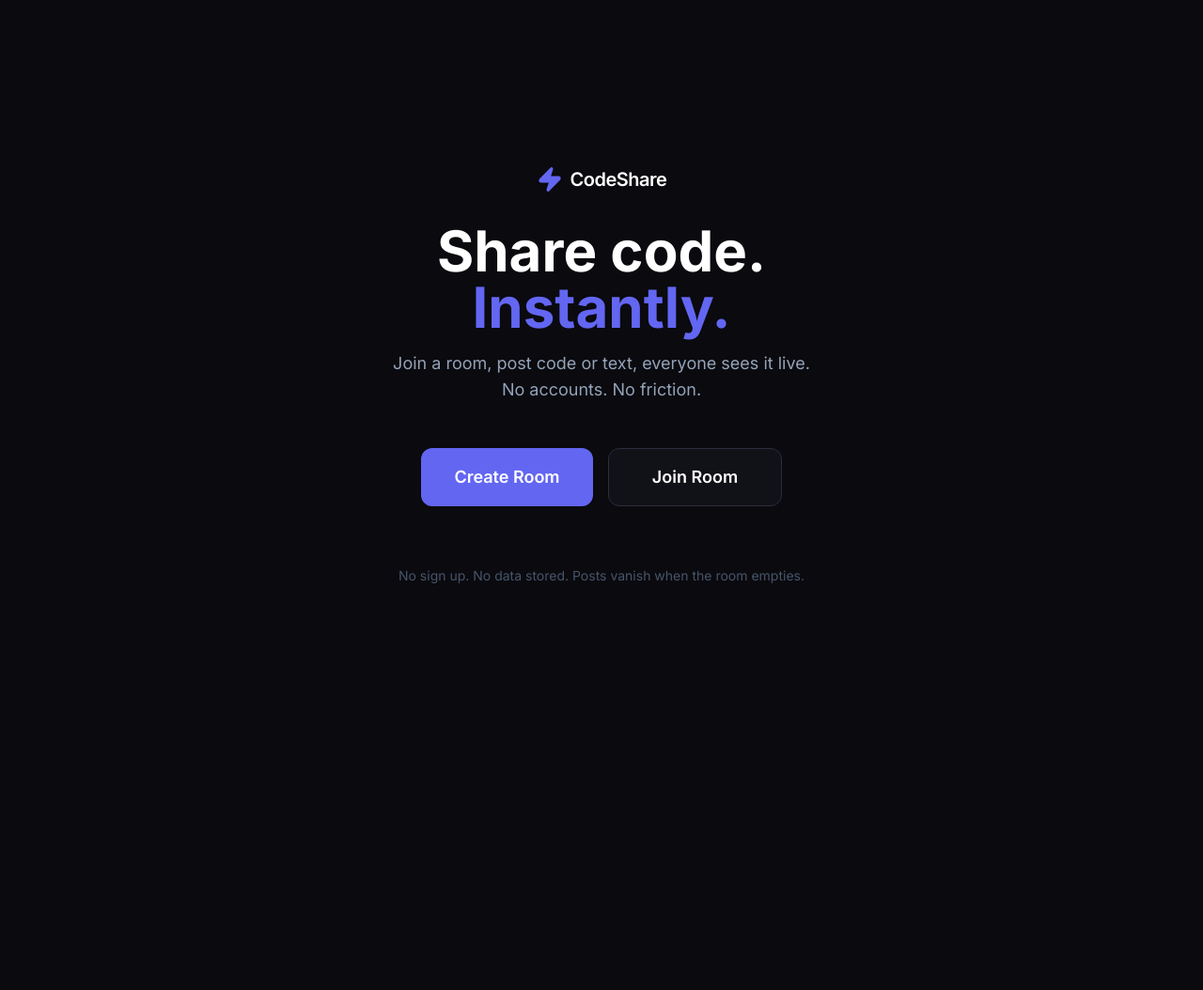
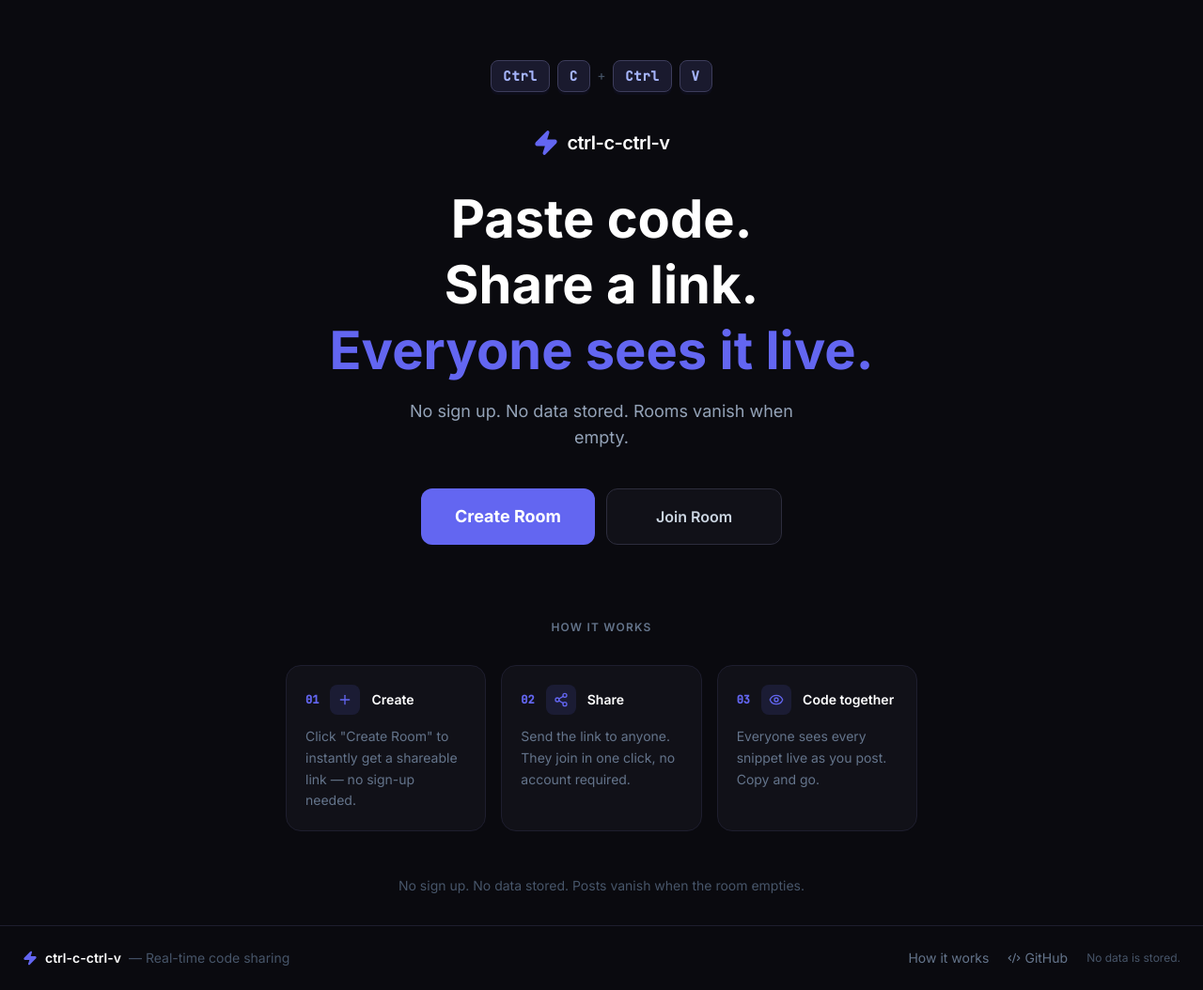
Before and after one commit to diretrix-git/ctrl-c-ctrl-v, a Next.js app: page / in a window 1280 px wide. Shown: the whole page at 94% size. Before the commit the page ends 800 px from the top, so only its background shows below. Built offline with nearby package versions, Linux system fonts and the light colour scheme; no server answers.

Commit message:
full SEO + UX overhaul: keycaps, staggered hero, how-it-works, footer, pulse dot, entry animations, aria-labels, favicon, title fix

```diff
--- a/app/layout.tsx
+++ b/app/layout.tsx
@@ -10,11 +10,11 @@ const BASE_URL = "https://ctrl-c-ctrl-v.up.railway.app";
 export const metadata: Metadata = {
   metadataBase: new URL(BASE_URL),
   title: {
-    default: "ctrl-c-ctrl-v — Real-time Code Sharing",
-    template: "%s | ctrl-c-ctrl-v",
+    default: "Real-time Code Sharing — ctrl-c-ctrl-v",
+    template: "%s — ctrl-c-ctrl-v",
   },
   description:
-    "Share code and text instantly with your team. Create a room, post snippets, everyone sees it live. No sign up, no accounts — just a room code.",
+    "Instantly share code or text with anyone in real-time. No login, no accounts. Create a room, paste your code, and everyone sees it live.",
   keywords: [
     "code sharing",
     "real-time code share",
@@ -46,7 +46,7 @@ export const metadata: Metadata = {
     siteName: "ctrl-c-ctrl-v",
     title: "ctrl-c-ctrl-v — Real-time Code Sharing",
     description:
-      "Share code and text instantly with your team. No sign up. No accounts. Just a room code.",
+      "Instantly share code or text with anyone in real-time. No login required. Rooms vanish when empty.",
     images: [
       {
         url: "/og-image.png",
@@ -60,21 +60,20 @@ export const metadata: Metadata = {
     card: "summary_large_image",
     title: "ctrl-c-ctrl-v — Real-time Code Sharing",
     description:
-      "Share code and text instantly with your team. No sign up. No accounts. Just a room code.",
+      "Instantly share code or text with anyone in real-time. No login required.",
     images: ["/og-image.png"],
-    creator: "@ctrlcctrlv",
   },
   alternates: {
     canonical: BASE_URL,
   },
-  // Google Search Console verification
   verification: {
     google: process.env.NEXT_PUBLIC_GOOGLE_SITE_VERIFICATION ?? "",
   },
   manifest: "/manifest.json",
   icons: {
     icon: [
-      { url: "/favicon.ico" },
+      { url: "/favicon.ico", sizes: "any" },
+      { url: "/favicon.svg", type: "image/svg+xml" },
       { url: "/icon-192.png", sizes: "192x192", type: "image/png" },
       { url: "/icon-512.png", sizes: "512x512", type: "image/png" },
     ],
--- a/app/page.tsx
+++ b/app/page.tsx
@@ -2,10 +2,11 @@
 
 import { useState } from "react";
 import { useRouter } from "next/navigation";
-import { motion } from "framer-motion";
+import { motion, AnimatePresence } from "framer-motion";
 import { customAlphabet } from "nanoid";
-import { Zap } from "lucide-react";
+import { Zap, Plus, Hash, Code2, Share2, Eye } from "lucide-react";
 import Script from "next/script";
+import Link from "next/link";
 
 const jsonLd = {
   "@context": "https://schema.org",
@@ -13,14 +14,10 @@ const jsonLd = {
   name: "ctrl-c-ctrl-v",
   url: "https://ctrl-c-ctrl-v.up.railway.app",
   description:
-    "Real-time code and text sharing. Create a room, post snippets, everyone sees it live. No sign up required.",
+    "Real-time code and text sharing. No login required. Rooms vanish when empty.",
   applicationCategory: "DeveloperApplication",
   operatingSystem: "Any",
-  offers: {
-    "@type": "Offer",
-    price: "0",
-    priceCurrency: "USD",
-  },
+  offers: { "@type": "Offer", price: "0", priceCurrency: "USD" },
   featureList: [
     "Real-time code sharing",
     "Syntax highlighting",
@@ -31,6 +28,48 @@ const jsonLd = {
 };
 
 const nanoid = customAlphabet("ABCDEFGHJKLMNPQRSTUVWXYZ23456789", 6);
+
+const HOW_IT_WORKS = [
+  {
+    step: "01",
+    icon: Plus,
+    title: "Create",
+    desc: 'Click "Create Room" to instantly get a shareable link — no sign-up needed.',
+  },
+  {
+    step: "02",
+    icon: Share2,
+    title: "Share",
+    desc: "Send the link to anyone. They join in one click, no account required.",
+  },
+  {
+    step: "03",
+    icon: Eye,
+    title: "Code together",
+    desc: "Everyone sees every snippet live as you post. Copy and go.",
+  },
+];
+
+// Keycap component
+function Keycap({ label, delay }: { label: string; delay: number }) {
+  return (
+    <motion.span
+      initial={{ opacity: 0, y: -8 }}
+      animate={{ opacity: 1, y: 0 }}
+      transition={{ delay, duration: 0.4 }}
+      className="inline-flex items-center justify-center font-mono font-bold text-sm px-3 py-1.5 rounded-lg select-none"
+      style={{
+        background: "#1a1a2e",
+        color: "#a5b4fc",
+        border: "1px solid #3d3d5c",
+        boxShadow: "0 3px 0 #0d0d1a",
+        letterSpacing: "0.05em",
+      }}
+    >
+      {label}
+    </motion.span>
+  );
+}
 
 export default function LandingPage() {
   const router = useRouter();
@@ -59,72 +98,114 @@ export default function LandingPage() {
         type="application/ld+json"
         dangerouslySetInnerHTML={{ __html: JSON.stringify(jsonLd) }}
       />
-      <main className="min-h-screen flex flex-col items-center justify-center px-4"
-        style={{ background: "#0a0a0f" }}>
+
+      <div className="min-h-screen flex flex-col" style={{ background: "#0a0a0f" }}>
+        <main className="flex-1 flex flex-col items-center justify-center px-4 pt-16 pb-8">
+
+          {/* Keyboard shortcut brand */}
+          <motion.div
+            initial={{ opacity: 0 }}
+            animate={{ opacity: 1 }}
+            transition={{ duration: 0.4 }}
+            className="flex items-center gap-2 mb-10"
+          >
+            <Keycap label="Ctrl" delay={0.1} />
+            <Keycap label="C" delay={0.2} />
+            <motion.span
+              initial={{ opacity: 0 }}
+              animate={{ opacity: 1 }}
+              transition={{ delay: 0.3 }}
+              className="text-slate-600 text-sm font-mono"
+            >
+              +
+            </motion.span>
+            <Keycap label="Ctrl" delay={0.35} />
+            <Keycap label="V" delay={0.45} />
+          </motion.div>
 
           {/* Logo */}
           <motion.div
-        initial={{ opacity: 0, y: -20 }}
+            initial={{ opacity: 0, y: -16 }}
             animate={{ opacity: 1, y: 0 }}
-        transition={{ duration: 0.5 }}
+            transition={{ duration: 0.4, delay: 0.1 }}
             className="flex items-center gap-2 mb-8"
           >
             <Zap size={28} className="text-indigo-500" fill="#6366f1" />
-        <span className="text-xl font-semibold tracking-tight text-white">CodeShare</span>
+            <span className="text-xl font-semibold tracking-tight text-white">ctrl-c-ctrl-v</span>
           </motion.div>
 
-      {/* Headline */}
-      <motion.h1
-        initial={{ opacity: 0, y: 20 }}
+          {/* Headline — staggered word reveal */}
+          <div className="text-center mb-4 overflow-hidden">
+            {["Paste code.", "Share a link.", "Everyone sees it live."].map((line, i) => (
+              <motion.div
+                key={line}
+                initial={{ opacity: 0, y: 24 }}
                 animate={{ opacity: 1, y: 0 }}
-        transition={{ duration: 0.5, delay: 0.1 }}
-        className="text-4xl sm:text-6xl font-bold text-center text-white leading-tight mb-4"
+                transition={{ duration: 0.45, delay: 0.2 + i * 0.1 }}
               >
-        Share code.
-        <br />
-        <span style={{ color: "#6366f1" }}>Instantly.</span>
-      </motion.h1>
+                <h1
+                  className="font-bold text-white leading-tight"
+                  style={{ fontSize: "clamp(2rem, 6vw, 3.5rem)" }}
+                >
+                  {i === 2 ? (
+                    <span style={{ color: "#6366f1" }}>{line}</span>
+                  ) : (
+                    line
+                  )}
+                </h1>
+              </motion.div>
+            ))}
+          </div>
 
+          {/* Subheading */}
           <motion.p
-        initial={{ opacity: 0, y: 20 }}
+            initial={{ opacity: 0, y: 16 }}
             animate={{ opacity: 1, y: 0 }}
-        transition={{ duration: 0.5, delay: 0.2 }}
-        className="text-slate-400 text-center text-lg mb-12 max-w-md"
+            transition={{ duration: 0.4, delay: 0.55 }}
+            className="text-slate-400 text-center text-lg mb-10 max-w-md"
           >
-        Join a room, post code or text, everyone sees it live. No accounts. No friction.
+            No sign up. No data stored. Rooms vanish when empty.
           </motion.p>
 
-      {/* Buttons */}
+          {/* CTA Buttons */}
           <motion.div
             initial={{ opacity: 0, y: 20 }}
             animate={{ opacity: 1, y: 0 }}
-        transition={{ duration: 0.5, delay: 0.3 }}
-        className="flex flex-col sm:flex-row gap-4 w-full max-w-sm"
+            transition={{ duration: 0.4, delay: 0.65 }}
+            className="flex flex-col sm:flex-row gap-3 w-full max-w-sm"
           >
-        <button
+            <motion.button
+              whileHover={{ scale: 1.03 }}
+              whileTap={{ scale: 0.97 }}
               onClick={createRoom}
-          className="flex-1 py-4 rounded-xl font-semibold text-white text-lg transition-all duration-150 hover:brightness-110 active:scale-95"
+              aria-label="Create a new room"
+              className="flex-1 py-4 rounded-xl font-bold text-white text-lg transition-colors"
               style={{ background: "#6366f1" }}
             >
               Create Room
-        </button>
+            </motion.button>
 
-        <button
+            <motion.button
+              whileHover={{ scale: 1.03 }}
+              whileTap={{ scale: 0.97 }}
               onClick={() => { setShowJoin((v) => !v); setError(""); }}
-          className="flex-1 py-4 rounded-xl font-semibold text-white text-lg border transition-all duration-150 hover:border-indigo-500 hover:text-indigo-400 active:scale-95"
+              aria-label="Join an existing room by code"
+              className="flex-1 py-4 rounded-xl font-semibold text-slate-300 text-base border transition-colors hover:border-indigo-500 hover:text-indigo-400"
               style={{ borderColor: "#2d2d3d", background: "#111118" }}
             >
               Join Room
-        </button>
+            </motion.button>
           </motion.div>
 
           {/* Join input */}
+          <AnimatePresence>
             {showJoin && (
               <motion.div
                 initial={{ opacity: 0, height: 0 }}
                 animate={{ opacity: 1, height: "auto" }}
+                exit={{ opacity: 0, height: 0 }}
                 transition={{ duration: 0.25 }}
-          className="mt-4 w-full max-w-sm overflow-hidden"
+                className="mt-3 w-full max-w-sm overflow-hidden"
               >
                 <div className="flex gap-2">
                   <input
@@ -135,30 +216,122 @@ export default function LandingPage() {
                     onChange={(e) => { setJoinCode(e.target.value.toUpperCase()); setError(""); }}
                     onKeyDown={(e) => e.key === "Enter" && joinRoom()}
                     maxLength={8}
+                    aria-label="Room code"
                     className="flex-1 px-4 py-3 rounded-xl text-white font-mono text-lg tracking-widest outline-none border focus:border-indigo-500 transition-colors"
-              style={{ background: "#111118", borderColor: "#2d2d3d" }}
+                    style={{ background: "#111118", borderColor: error ? "#ef4444" : "#2d2d3d" }}
                   />
-            <button
+                  <motion.button
+                    whileHover={{ scale: 1.03 }}
+                    whileTap={{ scale: 0.97 }}
                     onClick={joinRoom}
-              className="px-5 py-3 rounded-xl font-semibold text-white transition-all hover:brightness-110 active:scale-95"
+                    aria-label="Go to room"
+                    className="px-5 py-3 rounded-xl font-semibold text-white transition-all"
                     style={{ background: "#6366f1" }}
                   >
                     Go
-            </button>
+                  </motion.button>
                 </div>
-          {error && <p className="text-red-400 text-sm mt-2 pl-1">{error}</p>}
+                <AnimatePresence>
+                  {error && (
+                    <motion.p
+                      initial={{ opacity: 0, y: -4 }}
+                      animate={{ opacity: 1, y: 0 }}
+                      exit={{ opacity: 0 }}
+                      className="text-red-400 text-sm mt-2 pl-1"
+                    >
+                      {error}
+                    </motion.p>
+                  )}
+                </AnimatePresence>
               </motion.div>
             )}
+          </AnimatePresence>
+
+          {/* How it works */}
+          <div id="how-it-works" className="mt-20 w-full max-w-2xl">
+            <motion.p
+              initial={{ opacity: 0 }}
+              whileInView={{ opacity: 1 }}
+              viewport={{ once: true }}
+              transition={{ duration: 0.4 }}
+              className="text-center text-xs font-semibold uppercase tracking-widest text-slate-500 mb-8"
+            >
+              How it works
+            </motion.p>
+            <div className="grid grid-cols-1 sm:grid-cols-3 gap-4">
+              {HOW_IT_WORKS.map(({ step, icon: Icon, title, desc }, i) => (
+                <motion.div
+                  key={step}
+                  initial={{ opacity: 0, y: 24 }}
+                  whileInView={{ opacity: 1, y: 0 }}
+                  viewport={{ once: true }}
+                  transition={{ duration: 0.4, delay: i * 0.1 }}
+                  className="rounded-2xl p-5 flex flex-col gap-3"
+                  style={{ background: "#111118", border: "1px solid #1e1e2e" }}
+                >
+                  <div className="flex items-center gap-3">
+                    <span className="font-mono text-xs font-bold" style={{ color: "#6366f1" }}>
+                      {step}
+                    </span>
+                    <div
+                      className="w-8 h-8 rounded-lg flex items-center justify-center"
+                      style={{ background: "#6366f122" }}
+                    >
+                      <Icon size={16} style={{ color: "#6366f1" }} />
+                    </div>
+                    <span className="font-semibold text-white text-sm">{title}</span>
+                  </div>
+                  <p className="text-slate-500 text-sm leading-relaxed">{desc}</p>
+                </motion.div>
+              ))}
+            </div>
+          </div>
 
           <motion.p
             initial={{ opacity: 0 }}
             animate={{ opacity: 1 }}
-        transition={{ delay: 0.6 }}
-        className="text-slate-600 text-sm mt-16"
+            transition={{ delay: 0.8 }}
+            className="text-slate-600 text-sm mt-12"
           >
             No sign up. No data stored. Posts vanish when the room empties.
           </motion.p>
         </main>
+
+        {/* Footer */}
+        <motion.footer
+          initial={{ opacity: 0 }}
+          whileInView={{ opacity: 1 }}
+          viewport={{ once: true }}
+          transition={{ duration: 0.5 }}
+          className="w-full border-t px-6 py-6 flex flex-col sm:flex-row items-center justify-between gap-4"
+          style={{ borderColor: "#1e1e2e" }}
+        >
+          <div className="flex items-center gap-2">
+            <Zap size={16} style={{ color: "#6366f1" }} fill="#6366f1" />
+            <span className="text-sm font-semibold text-white">ctrl-c-ctrl-v</span>
+            <span className="text-slate-600 text-sm">— Real-time code sharing</span>
+          </div>
+          <div className="flex items-center gap-5 text-sm text-slate-500">
+            <a
+              href="#how-it-works"
+              className="hover:text-slate-300 transition-colors"
+            >
+              How it works
+            </a>
+            <a
+              href="https://github.com/diretrix-git/ctrl-c-ctrl-v"
+              target="_blank"
+              rel="noopener noreferrer"
+              className="hover:text-slate-300 transition-colors flex items-center gap-1"
+              aria-label="View source on GitHub"
+            >
+              <Code2 size={14} />
+              GitHub
+            </a>
+            <span className="text-slate-600 text-xs">No data is stored.</span>
+          </div>
+        </motion.footer>
+      </div>
     </>
   );
 }
--- a/components/RoomHeader.tsx
+++ b/components/RoomHeader.tsx
@@ -3,6 +3,7 @@
 import { useState, useEffect } from "react";
 import { Copy, Check, Users, Zap, Share2, Palette, AlignJustify, LayoutList } from "lucide-react";
 import Link from "next/link";
+import { motion, AnimatePresence } from "framer-motion";
 import { useRoomStore, THEMES } from "@/lib/store";
 
 interface Props {
@@ -60,6 +61,7 @@ export default function RoomHeader({ code, userCount }: Props) {
   }, [showUsers]);
 
   return (
+    <>
       <header
         className="sticky top-0 z-10 flex items-center justify-between px-4 sm:px-6 py-3 border-b gap-2"
         style={{ background: "#0a0a0f", borderColor: "#1e1e2e" }}
@@ -67,10 +69,11 @@ export default function RoomHeader({ code, userCount }: Props) {
         {/* Left: logo */}
         <Link
           href="/"
+          aria-label="Go to home page"
           className="flex items-center gap-1.5 text-slate-400 hover:text-white transition-colors shrink-0"
         >
           <Zap size={18} style={{ color: "#6366f1" }} fill="#6366f1" />
-        <span className="text-sm font-medium hidden sm:inline">CodeShare</span>
+          <span className="text-sm font-medium hidden sm:inline">ctrl-c-ctrl-v</span>
         </Link>
 
         {/* Center: room code + copy */}
@@ -81,25 +84,29 @@ export default function RoomHeader({ code, userCount }: Props) {
           >
             {code}
           </span>
-        <button
+          <motion.button
+            whileHover={{ scale: 1.03 }}
+            whileTap={{ scale: 0.97 }}
             onClick={copyCode}
-          className="flex items-center gap-1.5 px-3 py-1.5 rounded-lg text-sm font-semibold transition-all duration-150 active:scale-95"
+            className="flex items-center gap-1.5 px-3 py-1.5 rounded-lg text-sm font-semibold transition-colors duration-150"
             style={{ background: copiedCode ? "#16a34a" : "#6366f1", color: "white" }}
             aria-label="Copy room code"
           >
             {copiedCode ? <Check size={14} /> : <Copy size={14} />}
             <span className="hidden sm:inline">{copiedCode ? "Copied!" : "Copy"}</span>
-        </button>
+          </motion.button>
         </div>
 
         {/* Right: actions */}
         <div className="flex items-center gap-1.5 shrink-0">
 
           {/* Share room link */}
-        <button
+          <motion.button
+            whileHover={{ scale: 1.03 }}
+            whileTap={{ scale: 0.97 }}
             onClick={shareRoom}
-          title="Copy room link"
-          className="flex items-center gap-1.5 px-2.5 py-1.5 rounded-lg text-sm font-medium transition-all duration-150 active:scale-95"
+            aria-label="Share room link"
+            className="flex items-center gap-1.5 px-2.5 py-1.5 rounded-lg text-sm font-medium transition-colors duration-150"
             style={{
               background: copiedLink ? "#16a34a22" : "#1e1e2e",
               color: copiedLink ? "#4ade80" : "#94a3b8",
@@ -108,13 +115,13 @@ export default function RoomHeader({ code, userCount }: Props) {
           >
             {copiedLink ? <Check size={14} /> : <Share2 size={14} />}
             <span className="hidden sm:inline text-xs">{copiedLink ? "Copied!" : "Share"}</span>
-        </button>
+          </motion.button>
 
           {/* Theme picker */}
           <div className="relative">
             <button
               onClick={(e) => { e.stopPropagation(); setShowTheme((v) => !v); }}
-            title="Syntax theme"
+              aria-label="Switch syntax theme"
               className="flex items-center gap-1.5 px-2.5 py-1.5 rounded-lg text-sm font-medium transition-all"
               style={{ background: "#1e1e2e", color: "#94a3b8", border: "1px solid #2d2d3d" }}
             >
@@ -149,7 +156,7 @@ export default function RoomHeader({ code, userCount }: Props) {
           {/* Compact mode toggle */}
           <button
             onClick={() => setCompactMode(!compactMode)}
-          title={compactMode ? "Comfortable view" : "Compact view"}
+            aria-label={compactMode ? "Switch to comfortable view" : "Switch to compact view"}
             className="flex items-center gap-1.5 px-2.5 py-1.5 rounded-lg text-sm font-medium transition-all"
             style={{
               background: compactMode ? "#6366f122" : "#1e1e2e",
@@ -160,11 +167,11 @@ export default function RoomHeader({ code, userCount }: Props) {
             {compactMode ? <LayoutList size={14} /> : <AlignJustify size={14} />}
           </button>
 
-        {/* Online users */}
+          {/* Online users with pulse dot */}
           <div className="relative">
             <button
               onClick={(e) => { e.stopPropagation(); setShowUsers((v) => !v); }}
-            title="Online users"
+              aria-label={`${userCount} user${userCount !== 1 ? "s" : ""} online — click to see who`}
               className="flex items-center gap-1.5 px-2.5 py-1.5 rounded-lg transition-all cursor-pointer"
               style={{
                 background: showUsers ? "#6366f122" : "#1e1e2e",
@@ -173,10 +180,26 @@ export default function RoomHeader({ code, userCount }: Props) {
             >
               <Users size={14} className="text-slate-400" />
               <span className="text-sm font-medium text-slate-300">{userCount}</span>
+              {/* Live pulse dot */}
+              {userCount > 0 && (
+                <span className="relative flex h-2 w-2">
+                  <motion.span
+                    animate={{ scale: [1, 1.8, 1], opacity: [0.8, 0, 0.8] }}
+                    transition={{ duration: 2, repeat: Infinity, ease: "easeInOut" }}
+                    className="absolute inline-flex h-full w-full rounded-full bg-emerald-400"
+                  />
+                  <span className="relative inline-flex rounded-full h-2 w-2 bg-emerald-500" />
+                </span>
+              )}
             </button>
 
+            <AnimatePresence>
               {showUsers && onlineUsers.length > 0 && (
-            <div
+                <motion.div
+                  initial={{ opacity: 0, y: -4, scale: 0.97 }}
+                  animate={{ opacity: 1, y: 0, scale: 1 }}
+                  exit={{ opacity: 0, y: -4, scale: 0.97 }}
+                  transition={{ duration: 0.15 }}
                   className="absolute right-0 top-full mt-1 rounded-xl shadow-xl z-20 py-1"
                   style={{ background: "#111118", border: "1px solid #2d2d3d", minWidth: "180px" }}
                   onClick={(e) => e.stopPropagation()}
@@ -196,10 +219,28 @@ export default function RoomHeader({ code, userCount }: Props) {
                       <span className="ml-auto w-1.5 h-1.5 rounded-full bg-emerald-400 shrink-0" />
                     </div>
                   ))}
-            </div>
+                </motion.div>
               )}
+            </AnimatePresence>
           </div>
         </div>
       </header>
+
+      {/* Share link copied toast */}
+      <AnimatePresence>
+        {copiedLink && (
+          <motion.div
+            initial={{ opacity: 0, y: 16 }}
+            animate={{ opacity: 1, y: 0 }}
+            exit={{ opacity: 0, y: 16 }}
+            transition={{ duration: 0.2 }}
+            className="fixed bottom-6 left-1/2 -translate-x-1/2 z-50 px-4 py-2.5 rounded-xl text-sm font-medium text-white shadow-xl"
+            style={{ background: "#16a34a", border: "1px solid #15803d" }}
+          >
+            Room link copied to clipboard ✓
+          </motion.div>
+        )}
+      </AnimatePresence>
+    </>
   );
 }
```
Also changed, not shown: app/room/[code]/page.tsx (+19 -4 lines), public/favicon.svg (added). Lines whose indentation alone changed are shown as unchanged.
